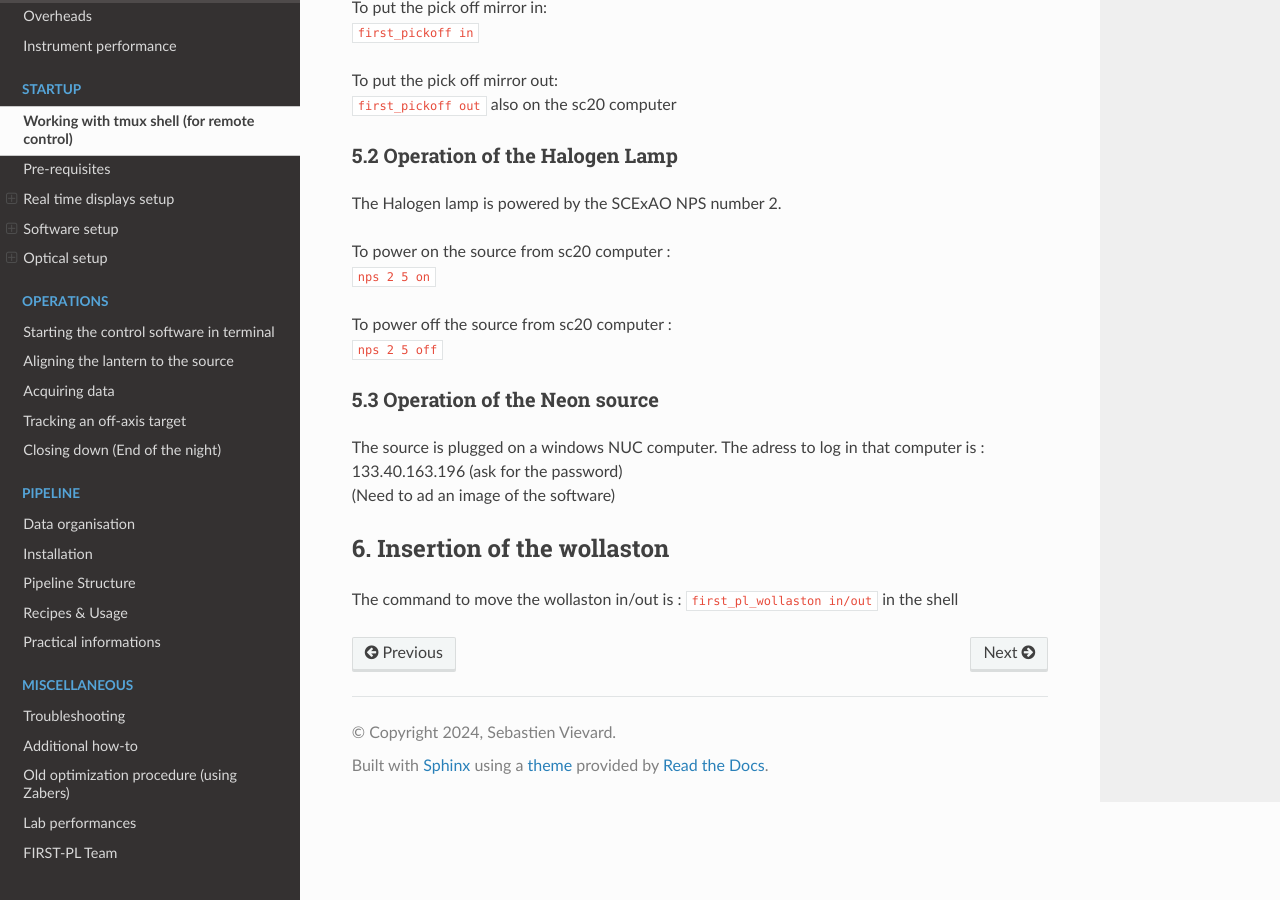
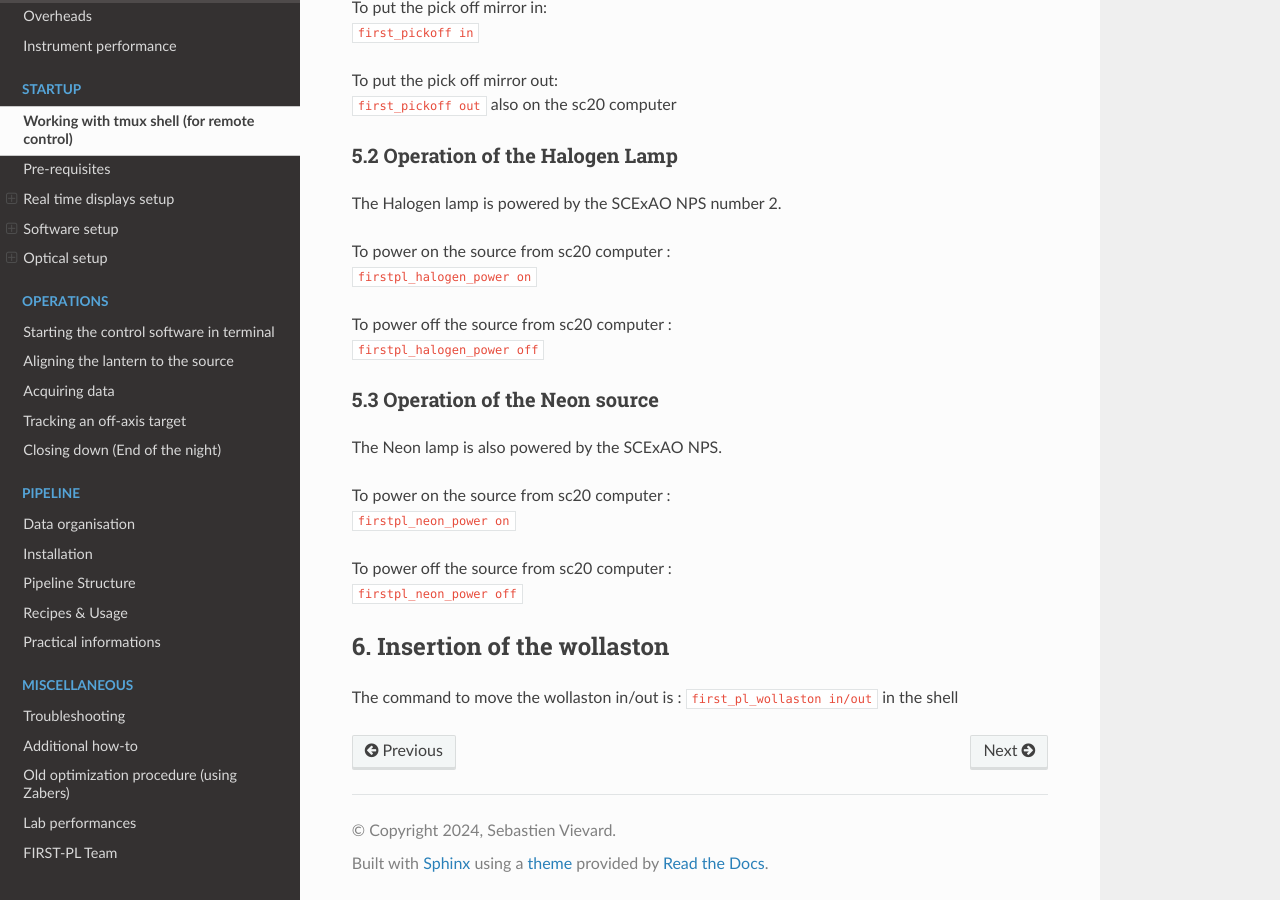
Before and after one commit to scexao-org/first_control, a Sphinx documentation site: the page built from source/instrument_setup.md, in a window 1280 px wide and 900 px high, scrolled down 4049 px. Built offline with Sphinx 7.4.7 and the Read the Docs theme 3.1.0, drawn with Linux system fonts in a browser that asks for light colours.

Commit message:
adding neon command line

```diff
--- a/source/instrument_setup.md
+++ b/source/instrument_setup.md
@@ -145,14 +145,20 @@ also on the sc20 computer
 The Halogen lamp is powered by the SCExAO NPS number 2. <br />
 
 To power on the source from sc20 computer : <br />
-`nps 2 5 on`
+`firstpl_halogen_power on`
 
 To power off the source from sc20 computer : <br />
-`nps 2 5 off`
+`firstpl_halogen_power off`
 
 ### 5.3 Operation of the Neon source
-The source is plugged on a windows NUC computer. The adress to log in that computer is : 133.40.163.196 (ask for the password) <br />
-(Need to ad an image of the software)
+The Neon lamp is also powered by the SCExAO NPS. <br />
+
+To power on the source from sc20 computer : <br />
+`firstpl_neon_power on`
+
+To power off the source from sc20 computer : <br />
+`firstpl_neon_power off`
+
 
 
 ## 6. Insertion of the wollaston
```
Also changed, not shown: source/operation_eon.md (+2 -2 lines).
